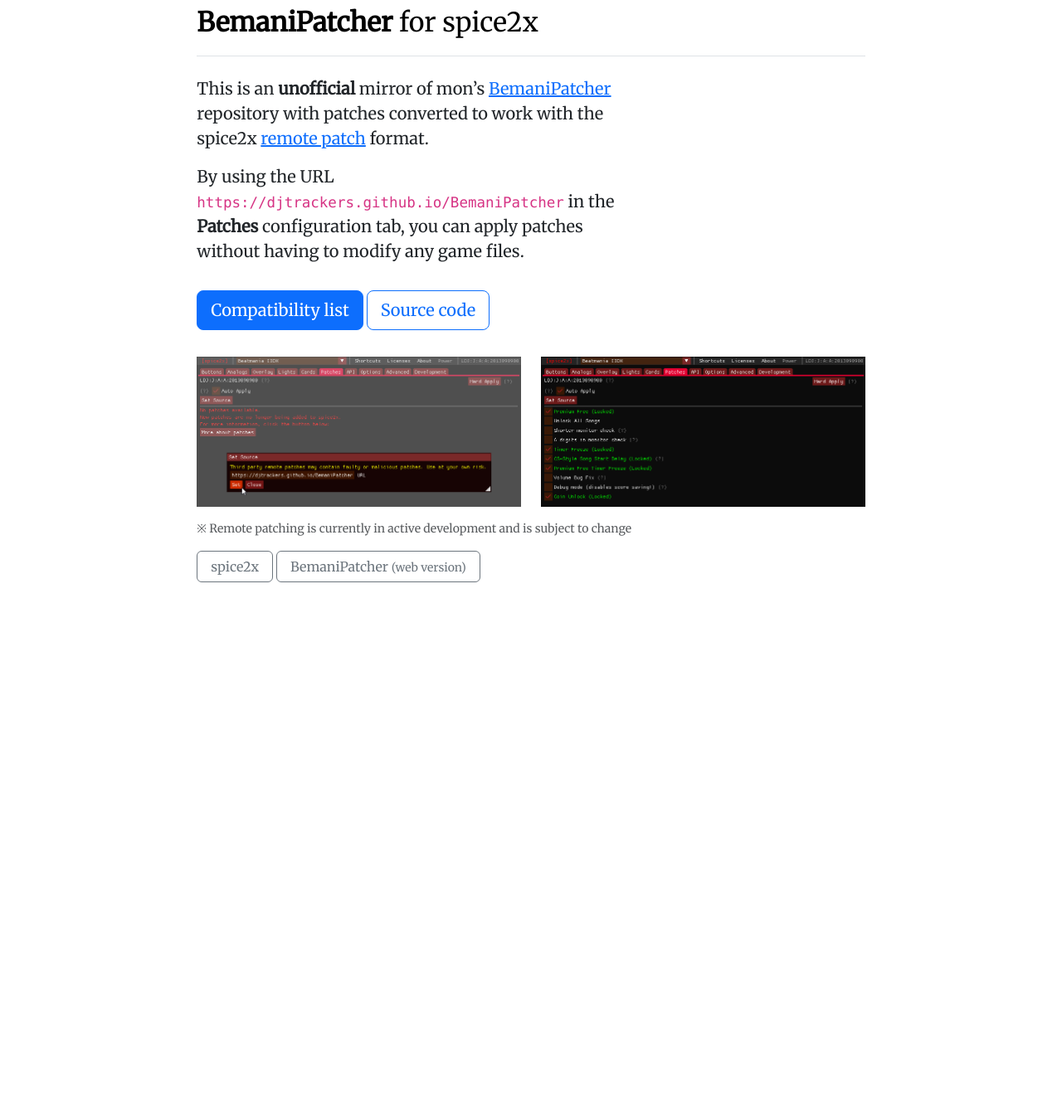
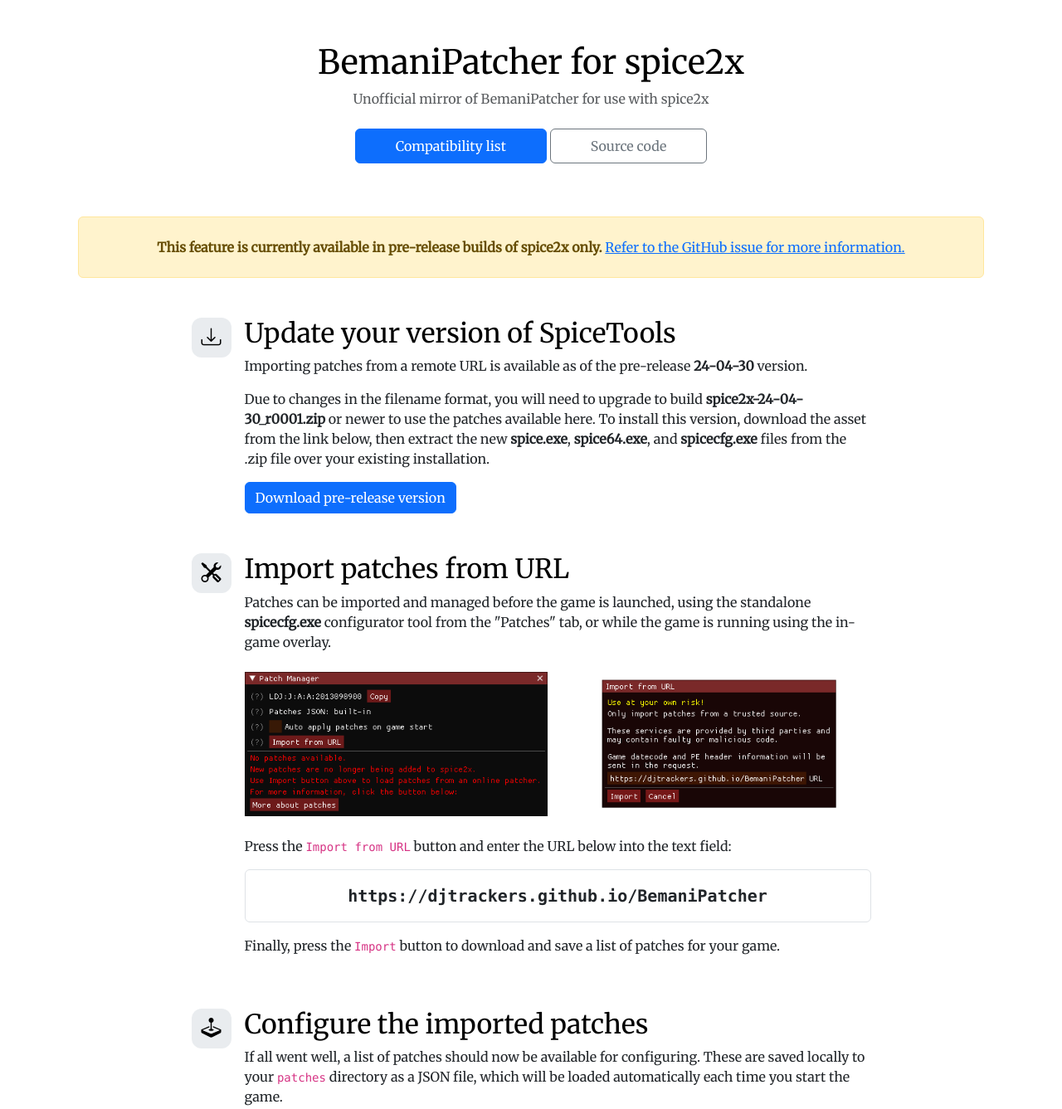
Before and after one commit to djtrackers/BemaniPatcher, a website: page html/index.html in a window 1280 px wide. Shown: the part 45-1382 px from the top of the page at 83% size. Before the commit the page ends 800 px from the top, so only its background shows below. Drawn offline with nearby package versions, Linux system fonts and the light colour scheme.

Commit message:
Rework index page & update screenshots

```diff
--- a/html/index.html
+++ b/html/index.html
@@ -5,67 +5,135 @@
     <meta name="theme-color" content="#712cf9">
     <meta name="viewport" content="width=device-width, initial-scale=1">
     <title>BemaniPatcher for spice2x</title>
+    <link href="https://fonts.googleapis.com/css?family=Merriweather" rel="stylesheet" type="text/css">
     <link href="https://cdn.jsdelivr.net/npm/bootstrap@5.3.2/dist/css/bootstrap.min.css" rel="stylesheet"
           integrity="sha384-T3c6CoIi6uLrA9TneNEoa7RxnatzjcDSCmG1MXxSR1GAsXEV/Dwwykc2MPK8M2HN" crossorigin="anonymous">
-    <link href="https://fonts.googleapis.com/css?family=Merriweather" rel="stylesheet" type="text/css">
+    <link rel="stylesheet" href="https://cdn.jsdelivr.net/npm/bootstrap-icons@1.11.3/font/bootstrap-icons.min.css"
+          integrity="sha384-XGjxtQfXaH2tnPFa9x+ruJTuLE3Aa6LhHSWRr1XeTyhezb4abCG4ccI5AkVDxqC+" crossorigin="anonymous">
     <style>
-        body { font-family:'Merriweather', serif; }
+        body {
+            font-family:'Merriweather', serif;
+        }
+
+        .icon-square {
+            width: 3rem;
+            height: 3rem;
+            border-radius: .75rem;
+        }
     </style>
 </head>
 <body>
-    <div class="col-lg-8 mx-auto p-4 py-md-5">
-        <header class="d-flex align-items-center pb-3 mb-4 border-bottom">
-            <div class="d-flex align-items-center text-body-emphasis text-decoration-none">
-                <span class="fs-2">
-                    <strong>BemaniPatcher</strong> for spice2x
-                </span>
-            </div>
+    <div class="container mx-auto p-4 py-md-5">
+        <header class="p-5 text-center text-muted">
+            <h1 class="text-body-emphasis">BemaniPatcher for spice2x</h1>
+            <p class="col-lg-6 mx-auto mb-4">Unofficial mirror of BemaniPatcher for use with spice2x</p>
+            <a href="https://github.com/djtrackers/BemaniPatcher/blob/master/STATUS.md" class="btn btn-primary px-5 py-2 mb-3">
+                Compatibility list
+            </a>
+            <a href="https://github.com/djtrackers/BemaniPatcher/" class="btn btn-outline-secondary px-5 py-2 mb-3">
+                Source code
+            </a>
         </header>
 
         <main>
-            <p class="fs-5 col-md-8">
-                This is an <strong>unofficial</strong> mirror of mon’s <a href="https://github.com/mon/BemaniPatcher"
-                target="_blank">BemaniPatcher</a> repository with patches converted to work with the spice2x
-                <a href="https://github.com/spice2x/spice2x.github.io/issues/161" target="_blank">remote patch</a> format.
-            </p>
-
-            <p class="fs-5 col-md-8">
-                By using the URL <code>https://djtrackers.github.io/BemaniPatcher</code> in the <strong>Patches</strong> configuration tab,
-                you can apply patches without having to modify any game files.
-            </p>
-
-            <div class="py-3">
-                <a href="https://github.com/djtrackers/BemaniPatcher/blob/master/STATUS.md"
-                   class="btn btn-primary btn-lg px-3">
-                    Compatibility list
-                </a>
-                <a href="https://github.com/djtrackers/BemaniPatcher/" class="btn btn-outline-primary btn-lg px-3">
-                    Source code
+            <div class="alert alert-warning text-center py-4 mb-5" role="alert">
+                <strong>This feature is currently available in pre-release builds of spice2x only.</strong>
+                <a href="https://github.com/spice2x/spice2x.github.io/issues/161" target="_blank">
+                    Refer to the GitHub issue for more information.
                 </a>
             </div>
 
-            <div class="row py-2">
-                <div class="col-md-6 py-2">
-                    <img src="./img/spice2x-set-url.png" class="img-fluid"
-                         alt="Setting patcher Source URL in spice2x Configuration">
+            <div class="mx-auto col-xl-9">
+            <div class="d-flex align-items-start my-5">
+                <div class="icon-square text-body-emphasis bg-body-secondary d-inline-flex align-items-center justify-content-center fs-4 flex-shrink-0 me-3">
+                    <i class="bi bi-download"></i>
                 </div>
-                <div class="col-md-6 py-2">
-                    <img src="./img/spice2x-patch-list.png" class="img-fluid"
-                         alt="Setting patcher Source URL in spice2x Configuration">
+                <div>
+                    <h3 class="fs-2 text-body-emphasis">Update your version of SpiceTools</h3>
+                    <p>
+                        Importing patches from a remote URL is available as of the pre-release <strong>24-04-30</strong>
+                        version.
+                    </p>
+                    <p>
+                        Due to changes in the filename format, you will need to upgrade to build
+                        <strong>spice2x-24-04-30_r0001.zip</strong> or newer to use the patches available here. To
+                        install this version, download the asset from the link below, then extract the new
+                        <strong>spice.exe</strong>, <strong>spice64.exe</strong>, and <strong>spicecfg.exe</strong>
+                        files from the .zip file over your existing installation.
+                    </p>
+                    <a href="https://github.com/spice2x/spice2x.github.io/releases/tag/24-04-30"
+                       class="btn btn-primary" target="_blank">
+                        Download pre-release version
+                    </a>
                 </div>
             </div>
 
-            <small class="d-block text-muted">
-                ※ Remote patching is currently in active development and is subject to change
-            </small>
+            <div class="d-flex align-items-start my-5">
+                <div class="icon-square text-body-emphasis bg-body-secondary d-inline-flex align-items-center justify-content-center fs-4 flex-shrink-0 me-3">
+                    <i class="bi bi-tools"></i>
+                </div>
+                <div>
+                    <h3 class="fs-2 text-body-emphasis">Import patches from URL</h3>
+                    <p>
+                        Patches can be imported and managed before the game is launched, using the standalone
+                        <strong>spicecfg.exe</strong> configurator tool from the "Patches" tab, or while the game is
+                        running using the in-game overlay.
+                    </p>
+                    <div class="row">
+                        <div class="col-12 col-md-6">
+                            <img src="./img/spice2x-patch-manager-empty.png" class="img-fluid pt-2 pb-4"
+                                 alt="spice2x Patch Manager window as seen in-game, toggleable by default with the F10 key">
+                        </div>
+                        <div class="col-12 col-md-6">
+                            <img src="./img/spice2x-patch-manager-import-url.png" class="img-fluid pt-2 pb-4"
+                                 alt="spice2x Import from URL window with the BemaniPatcher mirror URL">
+                        </div>
+                    </div>
+                    <p>
+                        Press the <code>Import from URL</code> button and enter the URL below into the text field:
+                    </p>
+                    <pre class="border border-muted rounded py-3 text-center fw-bold fs-5">https://djtrackers.github.io/BemaniPatcher</pre>
+                    <p>Finally, press the <code>Import</code> button to download and save a list of patches for your game.</p>
+                </div>
+            </div>
 
-            <div class="pt-3">
-                <a href="https://spice2x.github.io/" class="btn btn-outline-secondary btn-md px-3" target="_blank">
-                    spice2x
-                </a>
-                <a href="https://mon.im/bemanipatcher/" class="btn btn-outline-secondary btn-md px-3" target="_blank">
-                    BemaniPatcher <small>(web version)</small>
-                </a>
+            <div class="d-flex align-items-start my-5">
+                <div class="icon-square text-body-emphasis bg-body-secondary d-inline-flex align-items-center justify-content-center fs-4 flex-shrink-0 me-3">
+                    <i class="bi bi-joystick"></i>
+                </div>
+                <div>
+                    <h3 class="fs-2 text-body-emphasis">Configure the imported patches</h3>
+                    <p>
+                        If all went well, a list of patches should now be available for configuring. These are saved
+                        locally to your <code>patches</code> directory as a JSON file, which will be loaded automatically
+                        each time you start the game.
+                    </p>
+                    <p>Each patch JSON file retrieved from URL corresponds to a specific version of the game. If you
+                        ever upgrade to a newer version of the same game, you will need to repeat the steps above.</p>
+                    <img src="./img/spice2x-patch-manager-imported.png" class="img-fluid pt-2 pb-4"
+                         alt="List of patches available for configuration in spice2x Configuration">
+                    <p>
+                        <strong>Be aware that not every game version is currently supported by this mirror repository.</strong>
+                        The compatibility list below tracks which versions supported by the upstream repository are actively
+                        being converted into spice2x format. <strong>If you have a version that is not yet supported, please
+                        consider submitting <a href="https://github.com/djtrackers/BemaniPatcher/tree/master/metadata"
+                        target="_blank">metadata</a> for it.</strong>
+                    </p>
+                    <p>
+                        If you would like to contribute patches for a brand new game or specific version of a game,
+                        send a pull request to the upstream <a href="https://github.com/mon/BemaniPatcher" target="_blank">
+                        BemaniPatcher</a> project. Be sure to check the README to know what is allowed first!
+                    </p>
+                    <a href="https://github.com/djtrackers/BemaniPatcher/blob/master/STATUS.md"
+                       class="btn btn-primary" target="_blank">
+                        Compatibility list
+                    </a>
+                    <a href="https://mon.im/bemanipatcher/"
+                       class="btn btn-outline-secondary" target="_blank">
+                        BemaniPatcher <small>(web version)</small>
+                    </a>
+                </div>
+            </div>
             </div>
         </main>
     </div>
```
Also changed, not shown: html/img/spice2x-patch-list.png (deleted), html/img/spice2x-patch-manager-empty.png (added), html/img/spice2x-patch-manager-import-url.png (added), html/img/spice2x-patch-manager-imported.png (added), html/img/spice2x-set-url.png (deleted).
